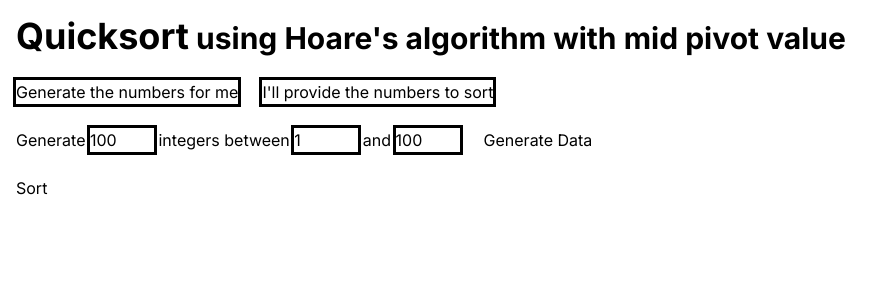
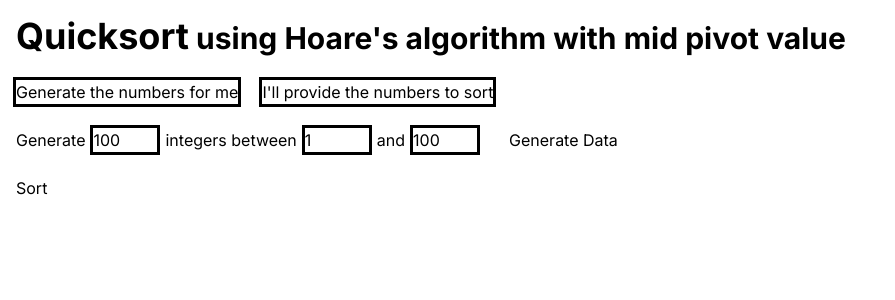
Before and after one commit to jamie-burns0/quicksort-react, a Next.js app in the folder quicksort-react/: page /quicksort in a window 1280 px wide. Shown: the top 300 px of the page, without its empty margins (0-895 px from the left). Built offline with nearby package versions, Linux system fonts and the light colour scheme; what @sira-ui/tailwind would draw is missing.

Commit message:
fix layout issue in generate data panel

```diff
--- a/quicksort-react/src/app/components/QuicksortGenerateDataPanel/QuicksortGenerateDataPanel.tsx
+++ b/quicksort-react/src/app/components/QuicksortGenerateDataPanel/QuicksortGenerateDataPanel.tsx
@@ -19,8 +19,7 @@ const QuicksortGenerateDataPanel = ({onGenerateDataButtonClicked}: QuicksortData
 
     return (
         <>
-            <div className='flex flex-row flex-wrap gap-6 pb-6'>
-                <p className="align-middle">
+            <div className='flex flex-row flex-wrap items-center gap-2 pb-6'>
                 <span>Generate </span>
                 <input
                     className='input outline w-16'
@@ -53,7 +52,6 @@ const QuicksortGenerateDataPanel = ({onGenerateDataButtonClicked}: QuicksortData
                     onClick={handleClick}>
                     Generate Data
                 </button>
-                </p>
             </div>
         </>
     );
```
